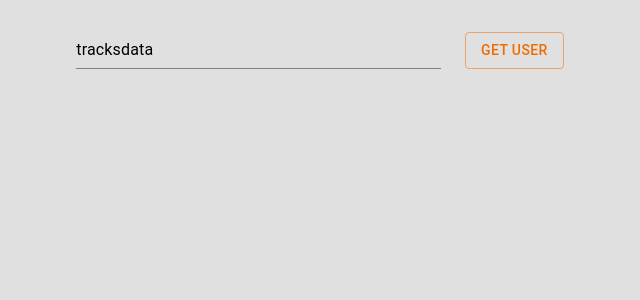
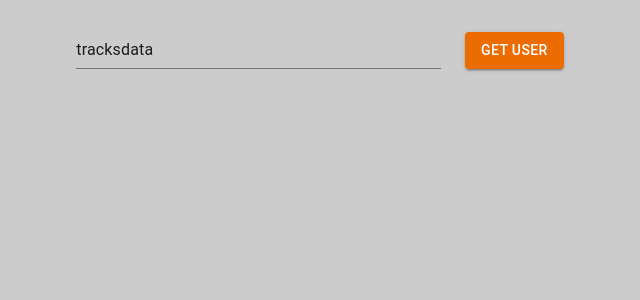
Before and after one commit to Vasant-Mestry-11/github-users, a React (Create React App) app: page / in a window 1280 px wide. Shown: the top 300 px of the page, without its empty margins (320-960 px from the left). Built offline with nearby package versions, Linux system fonts and the light colour scheme.

Commit message:
Card UI Redesigned and changes color combination

```diff
--- a/src/App.css
+++ b/src/App.css
@@ -1,5 +1,5 @@
 @import url("https://fonts.googleapis.com/css2?family=Poppins:wght@100;200;300;400;500;800&display=swap");
 body {
   font-family: "Poppins", sans-serif;
-  background: #e0e0e0;
+  background: #ccc;
 }
--- a/src/components/Profile/Profile.js
+++ b/src/components/Profile/Profile.js
@@ -8,19 +8,19 @@ import {
 import React from "react";
 
 function Profile({ user }) {
-  const { avatar_url } = user;
+  const { avatar_url, name, login, bio } = user;
   return user ? (
     <Container>
-      <Card sx={{ maxWidth: 345 }}>
+      <Card sx={{ maxWidth: 345, bgcolor: "#2D3142" }}>
         <CardMedia component="img" image={avatar_url} />
-        <CardContent>
+        <CardContent sx={{ color: "#BFC0C0" }}>
           <Typography gutterBottom variant="h5" component="div">
-            Lizard
+            {name}
           </Typography>
-          <Typography variant="body2" color="text.secondary">
-            Lizards are a widespread group of squamate reptiles, with over 6,000
-            species, ranging across all continents except Antarctica
+          <Typography variant="subtitle1" gutterBottom>
+            - {login}
           </Typography>
+          <Typography variant="caption">{bio}</Typography>
         </CardContent>
       </Card>
     </Container>
--- a/src/components/Search/Search.js
+++ b/src/components/Search/Search.js
@@ -38,7 +38,6 @@ class Search extends Component {
           <Input
             sx={{
               width: "30%",
-              color: "black",
             }}
             placeholder="Search User"
             value={value}
@@ -46,7 +45,7 @@ class Search extends Component {
             color="warning"
           />
           <Button
-            variant="outlined"
+            variant="contained"
             color="warning"
             sx={{
               ml: 3,
```
